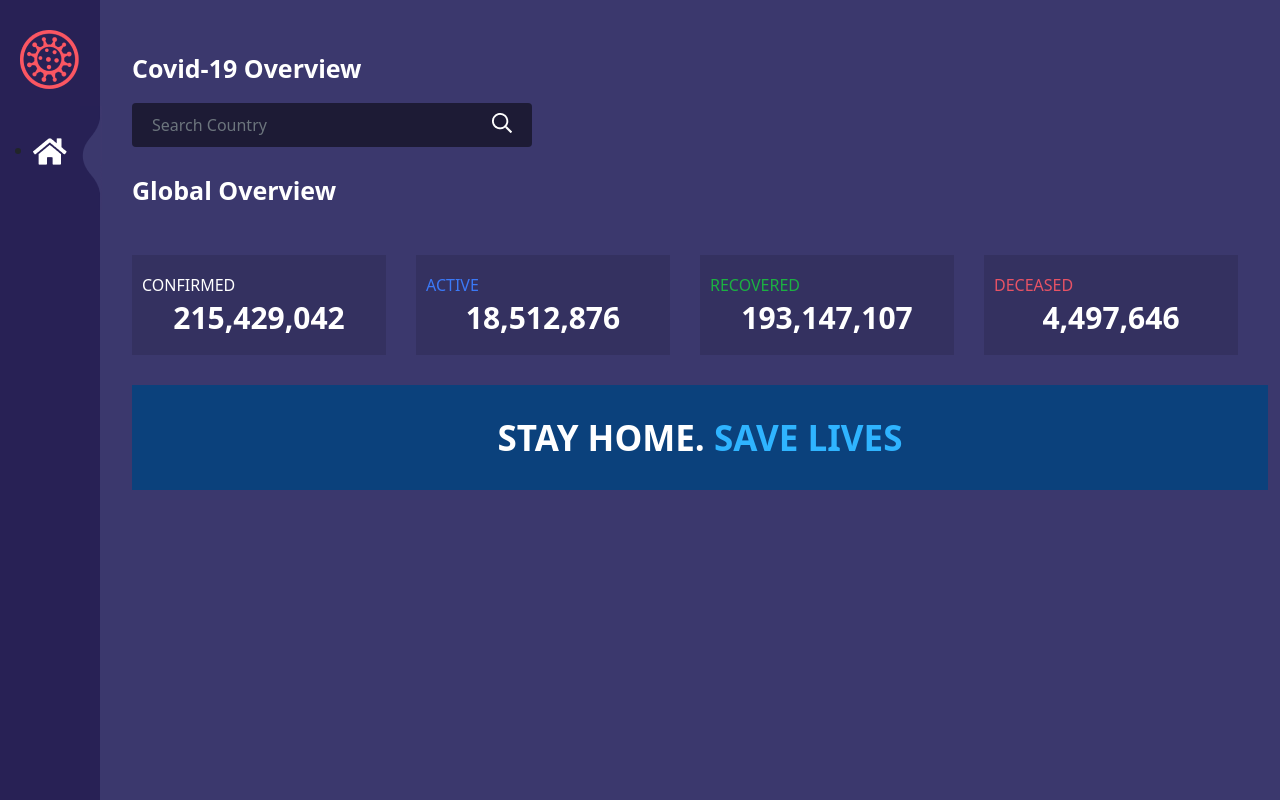
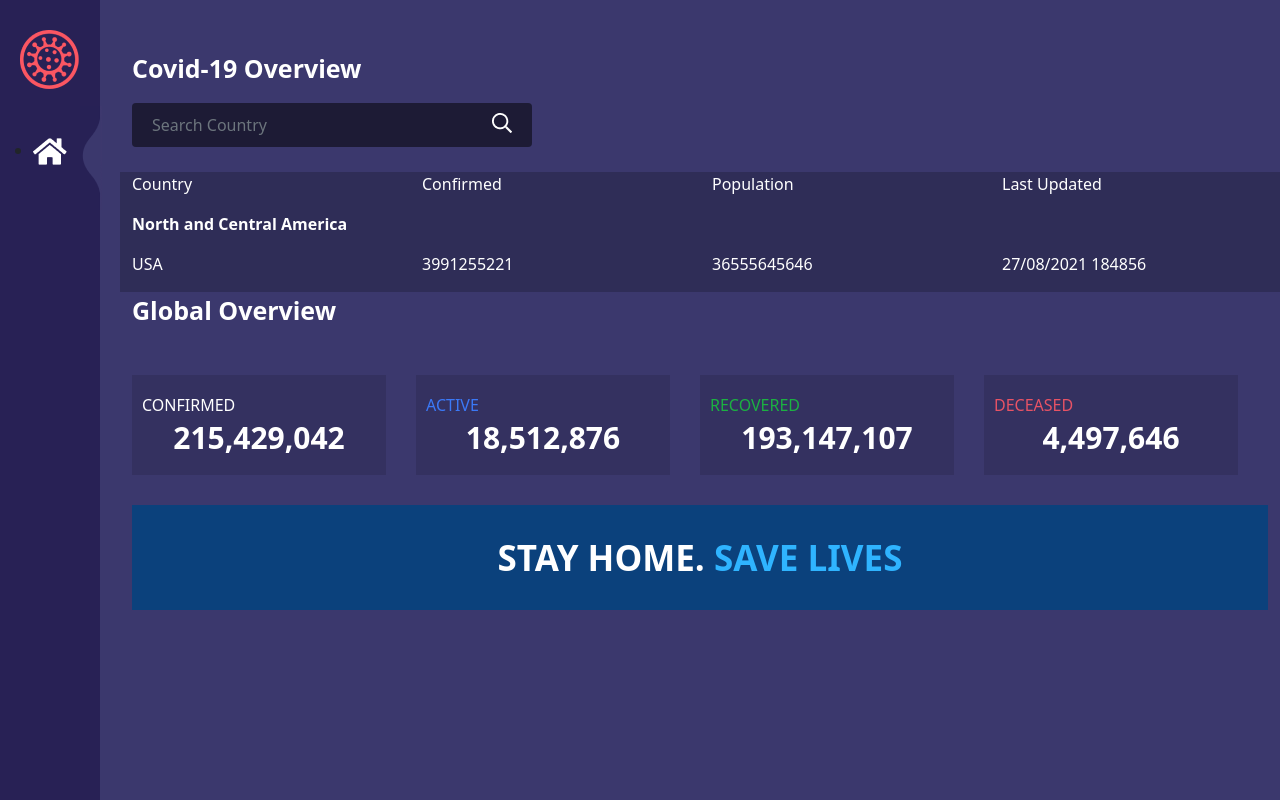
Before and after one commit to bismarcksevillat/NS-COVID19, a React (Create React App) app: page / in a window 1280 px wide. Built offline with nearby package versions, Linux system fonts and the light colour scheme.

Commit message:
Adding Axios to the project

```diff
--- a/package.json
+++ b/package.json
@@ -10,6 +10,7 @@
     "@types/node": "^12.0.0",
     "@types/react": "^17.0.0",
     "@types/react-dom": "^17.0.0",
+    "axios": "^0.21.1",
     "react": "^17.0.2",
     "react-dom": "^17.0.2",
     "react-router-dom": "^5.2.1",
--- a/src/pages/Home.tsx
+++ b/src/pages/Home.tsx
@@ -1,16 +1,20 @@
 import React from 'react'
-import Footer from './components/Footer';
+import CountriesTable from './components/CountriesTable'
+import Footer from './components/Footer'
 import Search from './components/Search'
 import Sidebar from './components/Sidebar'
-import './home.scss';
+import './home.scss'
 
 const Home = () => (
-	<div className="home-page">
+	<div className='home-page'>
 		<Sidebar />
 
-		<div className="right-column">
-		<Search />
-		<Footer />
+		<div className='right-column'>
+			<Search />
+
+			<CountriesTable />
+
+			<Footer />
 		</div>
 	</div>
 )
--- /dev/null
+++ b/src/pages/components/CountriesTable.tsx
@@ -0,0 +1,69 @@
+import React from 'react'
+import { ListDataProps } from '../../types'
+import './countriestable.scss'
+
+const ListHeader = (): JSX.Element => (
+	<div className='row'>
+		<div className='col-12 col-lg-3'>
+			<p>Country</p>
+		</div>
+
+		<div className='col-12 col-lg-3'>
+			<p>Confirmed</p>
+		</div>
+
+		<div className='col-12 col-lg-3'>
+			<p>Population</p>
+		</div>
+
+		<div className='col-12 col-lg-3'>
+			<p>Last Updated</p>
+		</div>
+	</div>
+)
+
+const ListData = ({ continent, country }: ListDataProps): JSX.Element => (
+	<>
+		<div className='row'>
+			<div className='col-12'>
+				<p>
+					<b>North and Central America</b>
+				</p>
+			</div>
+		</div>
+
+		<div className='row'>
+			<div className='col-12 col-lg-3'>
+				<p>USA</p>
+			</div>
+
+			<div className='col-12 col-lg-3'>
+				<p>3991255221</p>
+			</div>
+
+			<div className='col-12 col-lg-3'>
+				<p>36555645646</p>
+			</div>
+
+			<div className='col-12 col-lg-3'>
+				<p>27/08/2021 184856</p>
+			</div>
+		</div>
+	</>
+)
+
+const CountriesTable = (): JSX.Element => (
+	<div className='countries-list'>
+		<div className='container'>
+			<div className='row'>
+				<div className='col-12 list-bg'>
+					<ListHeader />
+
+					<ListData />
+				</div>
+			</div>
+		</div>
+	</div>
+)
+
+export default CountriesTable
--- a/src/pages/components/Sidebar.tsx
+++ b/src/pages/components/Sidebar.tsx
@@ -8,7 +8,7 @@ const Sidebar = () => (
 		<div className='sidebar-content d-flex flex-row justify-content-between align-items-center flex-md-column'>
 			<div className='logo-container'>
 				<a href='/' target='_self' title='Covid icon'>
-					<img src={logo} className='img-fluid' alt='Imagen' />
+					<img src={logo} className='img-fluid' alt='Covid icon' />
 				</a>
 			</div>
 
--- /dev/null
+++ b/src/pages/components/countriestable.scss
@@ -0,0 +1,11 @@
+@import './general.scss';
+
+.countries-list {
+	.list-bg {
+		background-color: rgba($black, 0.2);
+
+		p {
+			color: $white;
+		}
+	}
+}
--- /dev/null
+++ b/src/types.ts
@@ -0,0 +1,43 @@
+export interface ListDataProps {
+	continent: string
+	country: string
+}
+
+export interface Cases {
+	new: string
+	active?: number
+	critical?: number
+	recovered?: number
+	'1M_pop': string
+	total: number
+}
+
+export interface Deaths {
+	new: string
+	'1M_pop': string
+	total?: number
+}
+
+export interface Tests {
+	'1M_pop': string
+	total?: number
+}
+
+export interface Response {
+	continent: string
+	country: string
+	population?: number
+	cases: Cases
+	deaths: Deaths
+	tests: Tests
+	day: string
+	time: Date
+}
+
+export interface DataResponse {
+	get: string
+	parameters: any[]
+	errors: any[]
+	results: number
+	response: Response[]
+}
```
Also changed, not shown: .eslintrc.json, src/hooks/stadistics.tsx (added), src/pages/components/Footer.tsx (renamed from src/pages/components/Footer.jsx), 1 other file (tests, documents, lock files or other folders).
